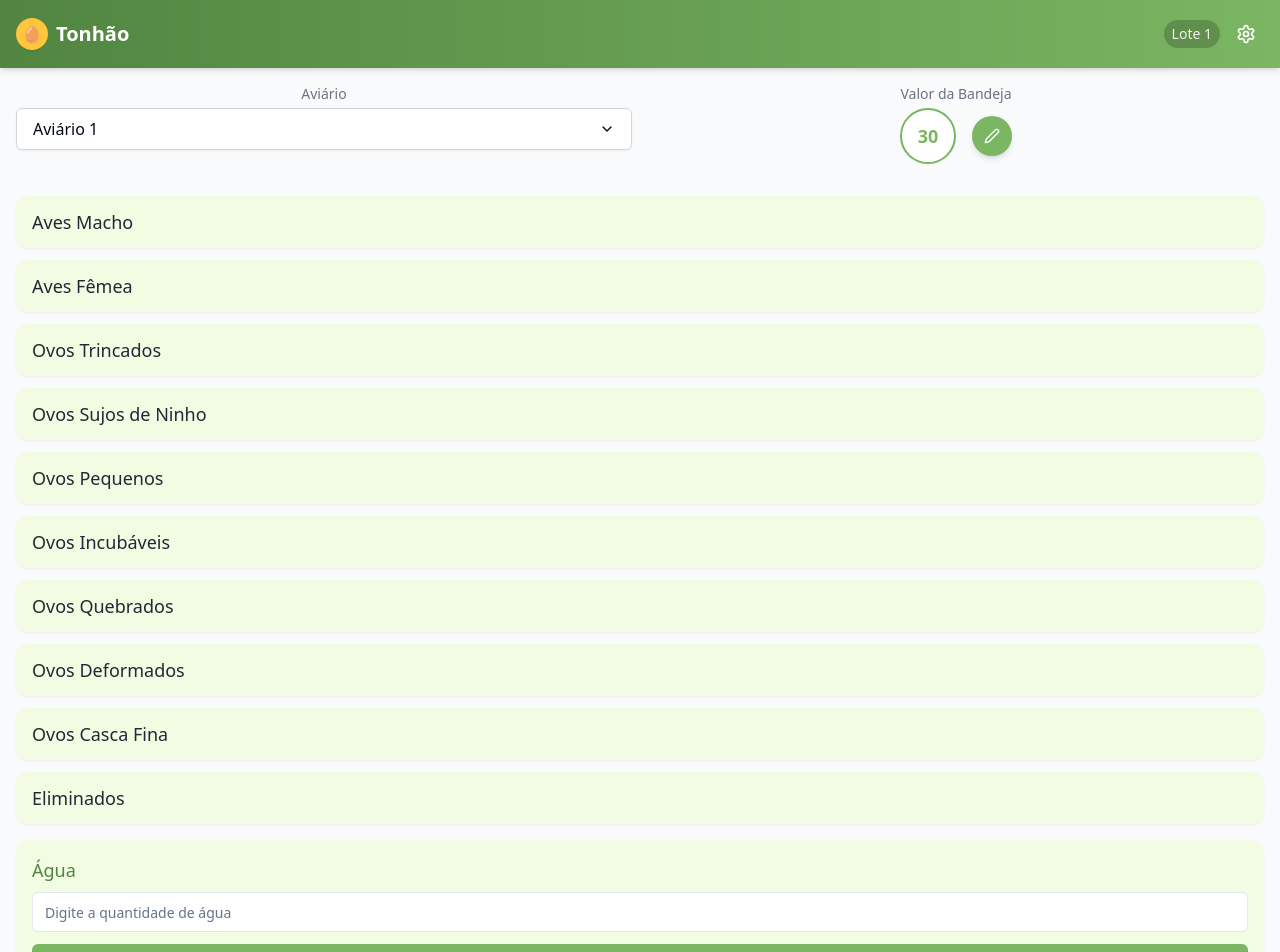
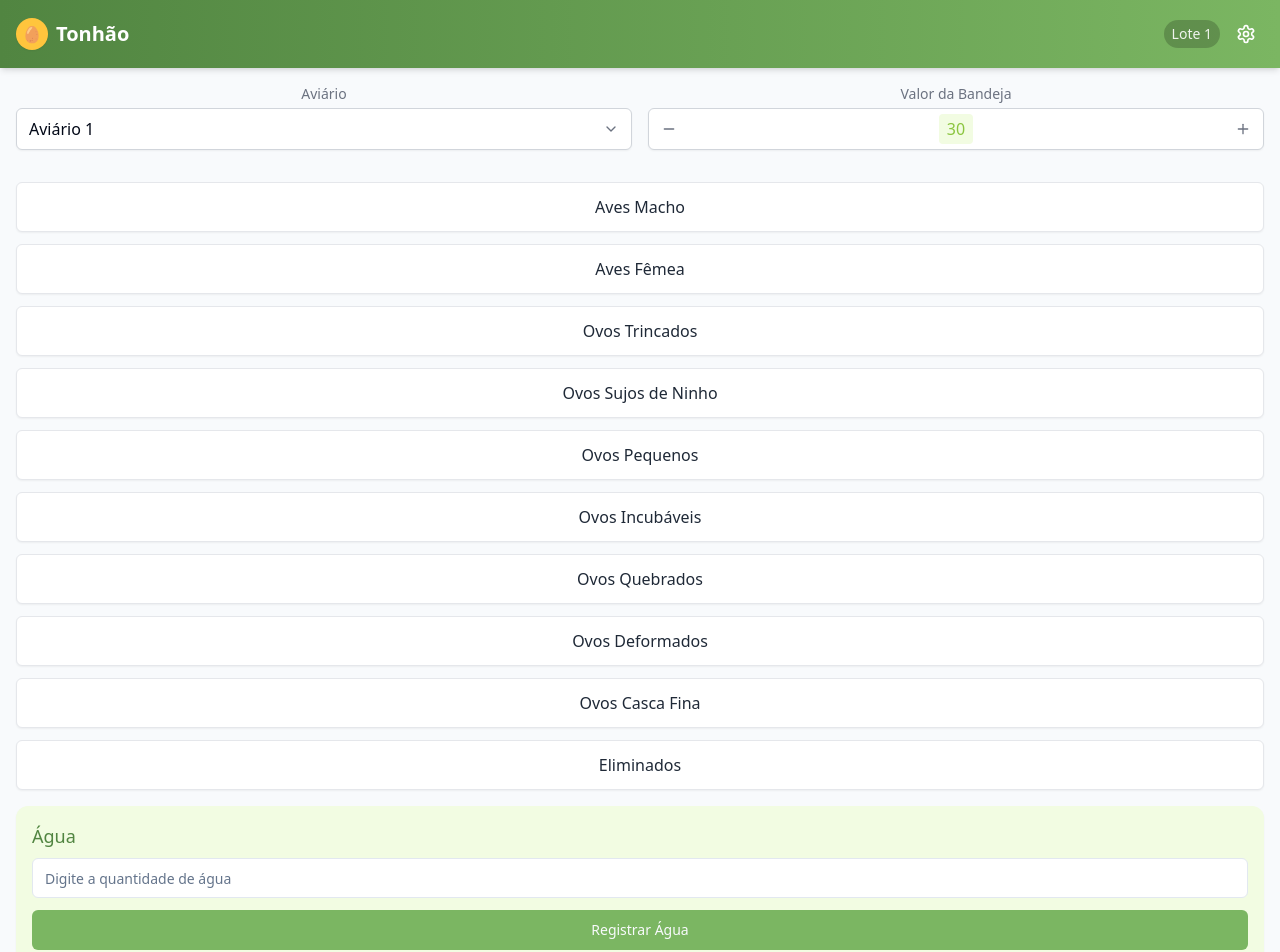
Before and after one commit to JoaoVitor75/egg-venture-manager, a React (Vite) app: page / in a window 1280 px wide. Shown: the top 952 px of the page. Built offline with nearby package versions, Linux system fonts and the light colour scheme.

Commit message:
Refactor: Implement prototype features

```diff
--- a/src/components/AviarySelector.tsx
+++ b/src/components/AviarySelector.tsx
@@ -1,6 +1,6 @@
 
 import { useState } from 'react';
-import { ChevronDown, Plus } from 'lucide-react';
+import { ChevronDown } from 'lucide-react';
 import { useEggContext } from '@/contexts/EggContext';
 import { Button } from '@/components/ui/button';
 import {
@@ -74,13 +74,17 @@ const AviarySelector = () => {
       <div className="flex flex-col">
         <span className="text-center mb-1 text-gray-500 text-sm">Aviário</span>
         <div className="relative">
-          <button
-            onClick={() => setIsOpen(!isOpen)}
-            className="w-full py-2 px-4 bg-white border border-gray-300 rounded-md flex items-center justify-between shadow-sm"
-          >
-            <span>{selectedAviary.name}</span>
-            <ChevronDown size={16} />
-          </button>
+          <div className="bg-white border border-gray-300 rounded-md p-1 shadow-sm">
+            <div className="flex items-center justify-between">
+              <span className="pl-2">{selectedAviary.name}</span>
+              <button
+                onClick={() => setIsOpen(!isOpen)}
+                className="p-2 text-gray-500 hover:bg-gray-100 rounded"
+              >
+                <ChevronDown size={16} />
+              </button>
+            </div>
+          </div>
 
           {isOpen && (
             <div className="absolute top-full left-0 right-0 mt-1 bg-white border border-gray-300 rounded-md shadow-lg z-10 max-h-60 overflow-y-auto">
@@ -89,7 +93,7 @@ const AviarySelector = () => {
                   key={aviary.id}
                   onClick={() => handleAviarySelect(aviary.id)}
                   className={`w-full text-left px-4 py-2 hover:bg-gray-50 ${
-                    aviary.id === selectedAviary.id ? 'bg-egg-green/10 text-egg-green-dark font-medium' : ''
+                    aviary.id === selectedAviary.id ? 'bg-[#F2FCE2] text-[#8BC53F] font-medium' : ''
                   }`}
                 >
                   {aviary.name}
@@ -98,8 +102,8 @@ const AviarySelector = () => {
 
               <Dialog open={isAddDialogOpen} onOpenChange={setIsAddDialogOpen}>
                 <DialogTrigger asChild>
-                  <button className="w-full text-left px-4 py-2 text-egg-green-dark font-medium hover:bg-gray-50 flex items-center">
-                    <Plus size={16} className="mr-2" /> Adicionar aviário
+                  <button className="w-full text-left px-4 py-2 text-[#8BC53F] font-medium hover:bg-gray-50 flex items-center">
+                    + Adicionar aviário
                   </button>
                 </DialogTrigger>
                 <DialogContent>
@@ -135,7 +139,7 @@ const AviarySelector = () => {
                     <Button variant="outline" onClick={() => setIsAddDialogOpen(false)}>
                       Cancelar
                     </Button>
-                    <Button onClick={handleAddAviary} className="bg-egg-green hover:bg-egg-green-dark">
+                    <Button onClick={handleAddAviary} className="bg-[#8BC53F] hover:bg-[#7AB22F]">
                       Adicionar
                     </Button>
                   </div>
--- a/src/components/EggTypeButton.tsx
+++ b/src/components/EggTypeButton.tsx
@@ -18,15 +18,15 @@ const EggTypeButton: React.FC<EggTypeButtonProps> = ({ egg }) => {
   return (
     <button
       onClick={handleClick}
-      className={`w-full py-3 px-4 rounded-xl text-left font-medium relative shadow-sm ${
+      className={`w-full py-3 px-4 rounded-md text-center font-medium relative shadow-sm border ${
         isSelected
-          ? 'bg-egg-green text-white'
-          : 'bg-[#F2FCE2] text-gray-800 hover:bg-[#e8f7d4]'
+          ? 'bg-[#8BC53F] text-white border-[#8BC53F]'
+          : 'bg-white text-gray-800 hover:bg-gray-50 border-gray-200'
       }`}
     >
-      <span className="text-lg">{egg.name}</span>
+      <span className="text-base">{egg.name}</span>
       {egg.count > 0 && (
-        <span className="absolute right-3 bg-white text-egg-green-dark text-xs font-bold px-2 py-0.5 rounded-full">
+        <span className="absolute right-3 top-1/2 -translate-y-1/2 bg-[#8BC53F] text-white text-xs font-bold px-2 py-0.5 rounded-full">
           {egg.count}
         </span>
       )}
--- a/src/components/TrayValueDisplay.tsx
+++ b/src/components/TrayValueDisplay.tsx
@@ -1,89 +1,54 @@
 
 import { useEggContext } from '@/contexts/EggContext';
-import { Plus, Edit2 } from 'lucide-react';
-import { Dialog, DialogContent, DialogHeader, DialogTitle, DialogTrigger } from '@/components/ui/dialog';
-import { Button } from '@/components/ui/button';
-import { Input } from '@/components/ui/input';
+import { Plus, Minus } from 'lucide-react';
 import { useState } from 'react';
 import { useToast } from '@/hooks/use-toast';
 
 const TrayValueDisplay = () => {
   const { selectedAviary, selectedBatch, updateAviary } = useEggContext();
-  const [isDialogOpen, setIsDialogOpen] = useState(false);
-  const [trayValue, setTrayValue] = useState('');
   const { toast } = useToast();
 
   if (!selectedAviary || !selectedBatch) return null;
 
-  const handleEditTrayValue = () => {
-    setTrayValue(String(selectedAviary.trayValue));
-    setIsDialogOpen(true);
+  const handleIncreaseTrayValue = () => {
+    updateAviary(selectedBatch.id, {
+      ...selectedAviary,
+      trayValue: selectedAviary.trayValue + 1
+    });
   };
 
-  const handleSaveTrayValue = () => {
-    const value = parseInt(trayValue);
-    if (isNaN(value) || value <= 0) {
-      toast({
-        title: "Erro",
-        description: "Valor da bandeja deve ser um número positivo",
-        variant: "destructive"
-      });
-      return;
-    }
+  const handleDecreaseTrayValue = () => {
+    if (selectedAviary.trayValue <= 1) return;
 
     updateAviary(selectedBatch.id, {
       ...selectedAviary,
-      trayValue: value
-    });
-
-    setIsDialogOpen(false);
-    toast({
-      title: "Valor atualizado",
-      description: `Valor da bandeja atualizado para ${value}`,
+      trayValue: selectedAviary.trayValue - 1
     });
   };
 
   return (
-    <div className="flex flex-col items-center mb-4">
-      <span className="text-center mb-1 text-gray-500 text-sm">Valor da Bandeja</span>
-      <div className="flex items-center justify-center gap-4">
-        <div className="egg-counter text-lg">{selectedAviary.trayValue}</div>
-        <Dialog open={isDialogOpen} onOpenChange={setIsDialogOpen}>
-          <DialogTrigger asChild>
-            <button
-              onClick={handleEditTrayValue}
-              className="w-10 h-10 rounded-full bg-egg-green text-white flex items-center justify-center shadow-md"
-            >
-              <Edit2 size={16} />
-            </button>
-          </DialogTrigger>
-          <DialogContent>
-            <DialogHeader>
-              <DialogTitle>Editar Valor da Bandeja</DialogTitle>
-            </DialogHeader>
-            <div className="py-4">
-              <div className="grid gap-2">
-                <label htmlFor="tray-value-edit" className="text-sm font-medium">
-                  Quantidade de ovos por bandeja
-                </label>
-                <Input
-                  id="tray-value-edit"
-                  type="number"
-                  value={trayValue}
-                  onChange={(e) => setTrayValue(e.target.value)}
-                />
-              </div>
-            </div>
-            <div className="flex justify-between">
-              <Button variant="outline" onClick={() => setIsDialogOpen(false)}>
-                Cancelar
-              </Button>
-              <Button onClick={handleSaveTrayValue} className="bg-egg-green hover:bg-egg-green-dark">
-                Salvar
-              </Button>
-            </div>
-          </DialogContent>
-        </Dialog>
+    <div className="mb-4">
+      <span className="text-center block mb-1 text-gray-500 text-sm">Valor da Bandeja</span>
+      <div className="flex items-center justify-center bg-white border border-gray-300 rounded-md p-1 shadow-sm">
+        <button
+          onClick={handleDecreaseTrayValue}
+          className="w-8 h-8 flex items-center justify-center text-gray-500 hover:bg-gray-100 rounded"
+        >
+          <Minus size={16} />
+        </button>
+
+        <div className="flex-1 text-center font-medium">
+          <span className="bg-[#F2FCE2] px-2 py-1 rounded text-[#8BC53F]">
+            {selectedAviary.trayValue}
+          </span>
+        </div>
+
+        <button
+          onClick={handleIncreaseTrayValue}
+          className="w-8 h-8 flex items-center justify-center text-gray-500 hover:bg-gray-100 rounded"
+        >
+          <Plus size={16} />
+        </button>
       </div>
     </div>
   );
--- a/src/contexts/EggContext.tsx
+++ b/src/contexts/EggContext.tsx
@@ -20,6 +20,7 @@ interface EggContextType {
   updateAviary: (batchId: string, aviary: Aviary) => void;
   deleteAviary: (batchId: string, aviaryId: string) => void;
   clearSelectedEggData: () => void;
+  clearAllEggCounts: () => void;
 }
 
 const EggContext = createContext<EggContextType | undefined>(undefined);
@@ -113,6 +114,17 @@ export const EggProvider: React.FC<{ children: React.ReactNode }> = ({ children
     if (selectedEgg) {
       setSelectedEgg({ ...selectedEgg, trays: 0, units: 0 });
     }
+  };
+
+  const clearAllEggCounts = () => {
+    setEggs(prevEggs =>
+      prevEggs.map(egg => ({
+        ...egg,
+        count: 0,
+        trays: 0,
+        units: 0
+      }))
+    );
   };
 
   const addBatch = (batch: Batch) => {
@@ -238,6 +250,7 @@ export const EggProvider: React.FC<{ children: React.ReactNode }> = ({ children
       updateAviary,
       deleteAviary,
       clearSelectedEggData,
+      clearAllEggCounts,
     }}>
       {children}
     </EggContext.Provider>
--- a/src/pages/Home.tsx
+++ b/src/pages/Home.tsx
@@ -9,9 +9,10 @@ import { useEffect, useState } from 'react';
 import { Input } from '@/components/ui/input';
 import { Button } from '@/components/ui/button';
 import { useToast } from '@/hooks/use-toast';
+import { Send } from 'lucide-react';
 
 const Home = () => {
-  const { eggs, selectedEgg, setSelectedEgg, updateEggCount } = useEggContext();
+  const { eggs, selectedEgg, setSelectedEgg, updateEggCount, clearAllEggCounts } = useEggContext();
   const [waterValue, setWaterValue] = useState('');
   const { toast } = useToast();
 
@@ -43,6 +44,17 @@ const Home = () => {
     }
   };
 
+  const handleSubmitAll = () => {
+    // Aqui você enviaria todos os dados para o servidor
+    toast({
+      title: "Dados enviados",
+      description: "Todas as informações foram enviadas com sucesso!",
+    });
+
+    // Limpar todos os contadores após enviar
+    clearAllEggCounts();
+  };
+
   // Filtrar água da lista principal
   const eggTypesWithoutWater = eggs.filter(egg => egg.name !== 'Água');
 
@@ -50,13 +62,13 @@ const Home = () => {
     <div className="min-h-screen bg-slate-50 flex flex-col">
       <Header title="Tonhão" />
 
-      <div className="container mx-auto p-4 flex-1">
+      <div className="container mx-auto p-4 flex-1 flex flex-col">
         <div className="grid grid-cols-2 gap-4 mb-4">
           <AviarySelector />
           <TrayValueDisplay />
         </div>
 
-        <div className="grid gap-3 mb-4">
+        <div className="grid gap-3 mb-4 flex-1">
           {eggTypesWithoutWater.map(egg => (
             <EggTypeButton key={egg.id} egg={egg} />
           ))}
@@ -81,6 +93,14 @@ const Home = () => {
             </Button>
           </div>
         )}
+
+        {/* Botão Enviar como no protótipo */}
+        <Button
+          onClick={handleSubmitAll}
+          className="w-full py-3 bg-[#8BC53F] hover:bg-[#7AB22F] text-white font-medium rounded-md mt-4"
+        >
+          <Send className="mr-2 h-4 w-4" /> Enviar
+        </Button>
       </div>
 
       {selectedEgg && <EggCounter />}
```
